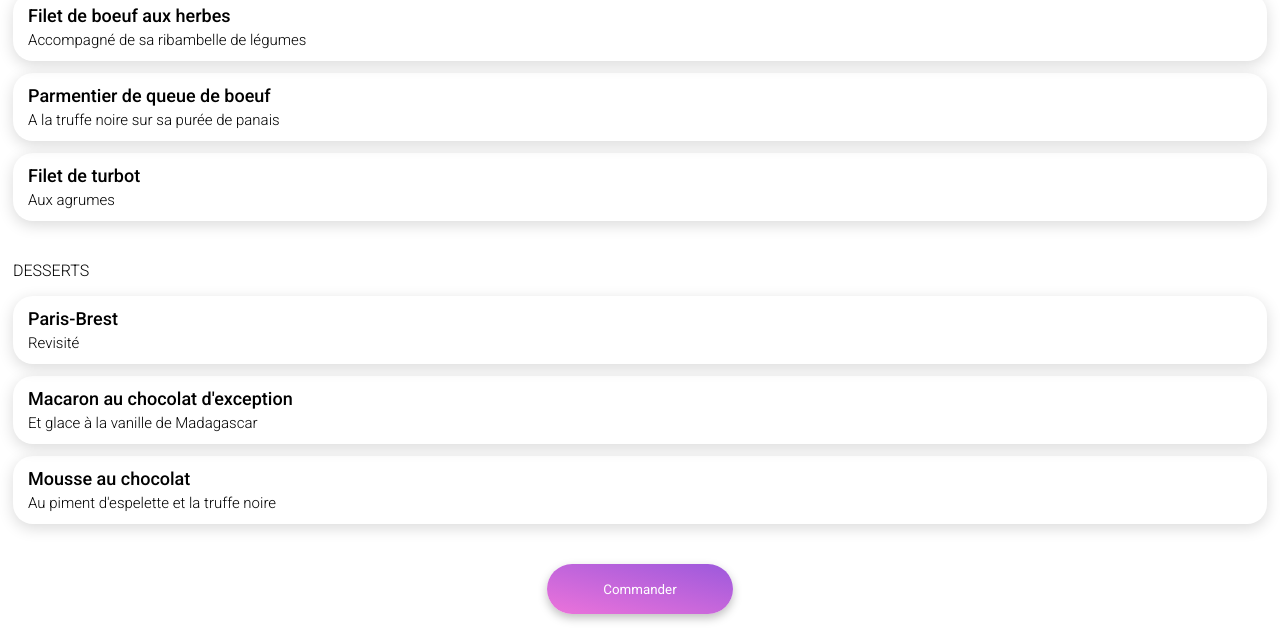
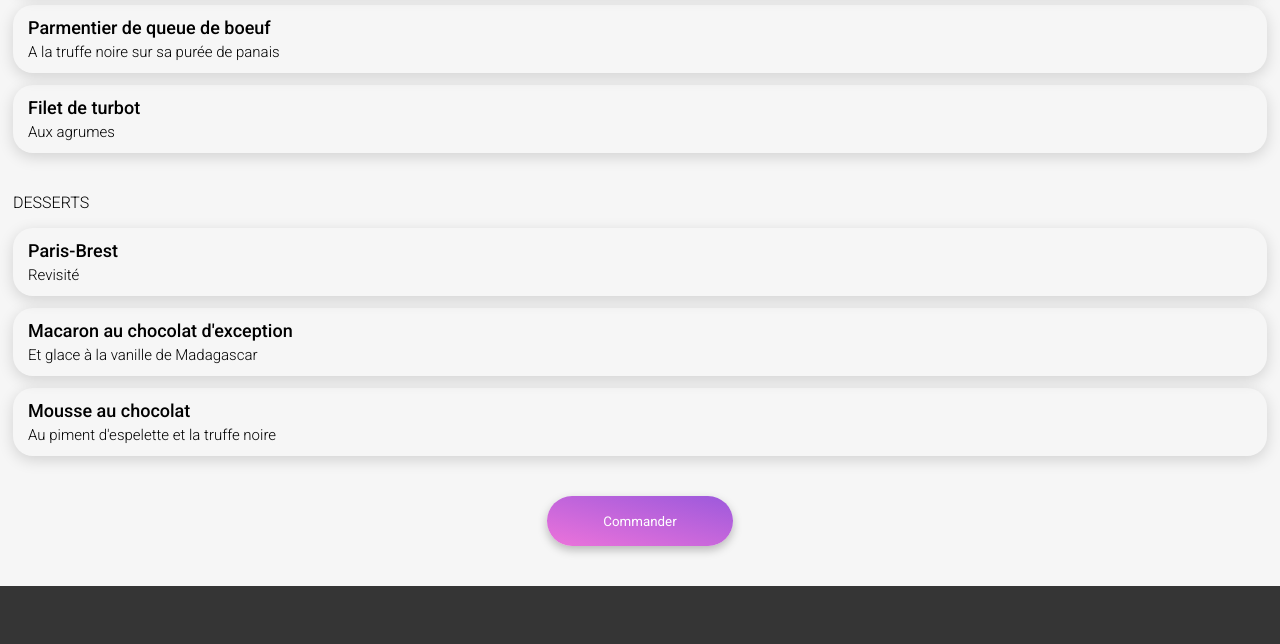
Before and after one commit to awzyy/P4, a plain HTML site: page page-restaurants/LaPaletteDuGout.html in a window 1280 px wide. Shown: the part 751-1395 px from the top of the page. Drawn offline with Linux system fonts and the light colour scheme; a web font is replaced by a local one.

Commit message:
menu1 page changes

```diff
--- a/page-restaurants/LaPaletteDuGout.html
+++ b/page-restaurants/LaPaletteDuGout.html
@@ -78,9 +78,9 @@
                         </div>
                     </ul>
                 </div>
-            </section>
-            <section class="commande">
-                <button class="btn commander-btn">Commander</button>
+                <div class="commande">
+                    <button class="btn commander-btn">Commander</button>
+                </div>
             </section>
         </main>
         <footer>
--- a/stylesheets/abstracts/variables.scss
+++ b/stylesheets/abstracts/variables.scss
@@ -11,5 +11,6 @@ $btn-gradient:linear-gradient(193.33deg, #9356DC -11.44%, #FF79DA 123.93%);
 $btn-gradient-light:linear-gradient(0deg, rgba(255, 255, 255, 0.15), rgba(255, 255, 255, 0.15)), linear-gradient(200.64deg, #9356DC -5.2%, #FF79DA 110.74%);
 $light-gray-background:#EAEAEA;
 $lighter-gray-background:#F3F3F3;
+$menu-background:#F6F6F6;
 $footer-background:#353535;
 $icon-default:#7E7E7E;
--- a/stylesheets/pages/menu1.scss
+++ b/stylesheets/pages/menu1.scss
@@ -13,11 +13,17 @@
 
 .menu{
 
+    position: relative;
+    margin-top: -100px;
+    background-color: $menu-background;
+    border-radius: 40px 40px 0 0;
+
     h1{
         font-family: $title-font;
         font-size: 28px;
         font-weight: 400;
         margin-left: 17px;
+        padding-top: 32px;
     }
 
     h2{
@@ -61,7 +67,7 @@
 
 .commande{
     text-align: center;
-    margin-bottom: 40px;
+    padding-bottom: 40px;
 }
 
 .commander-btn{
```
Also changed, not shown: stylesheets/main.css, 1 other file.
